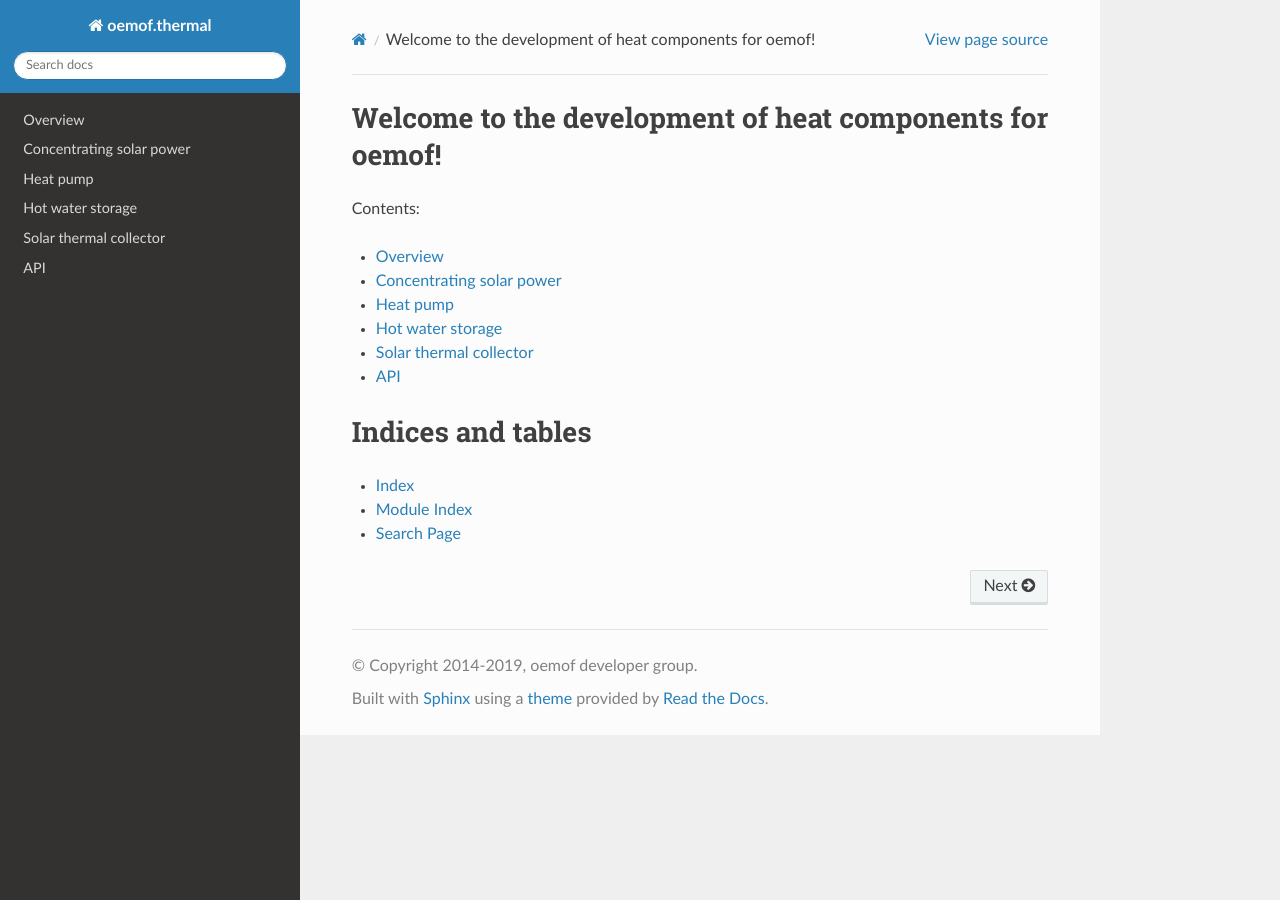
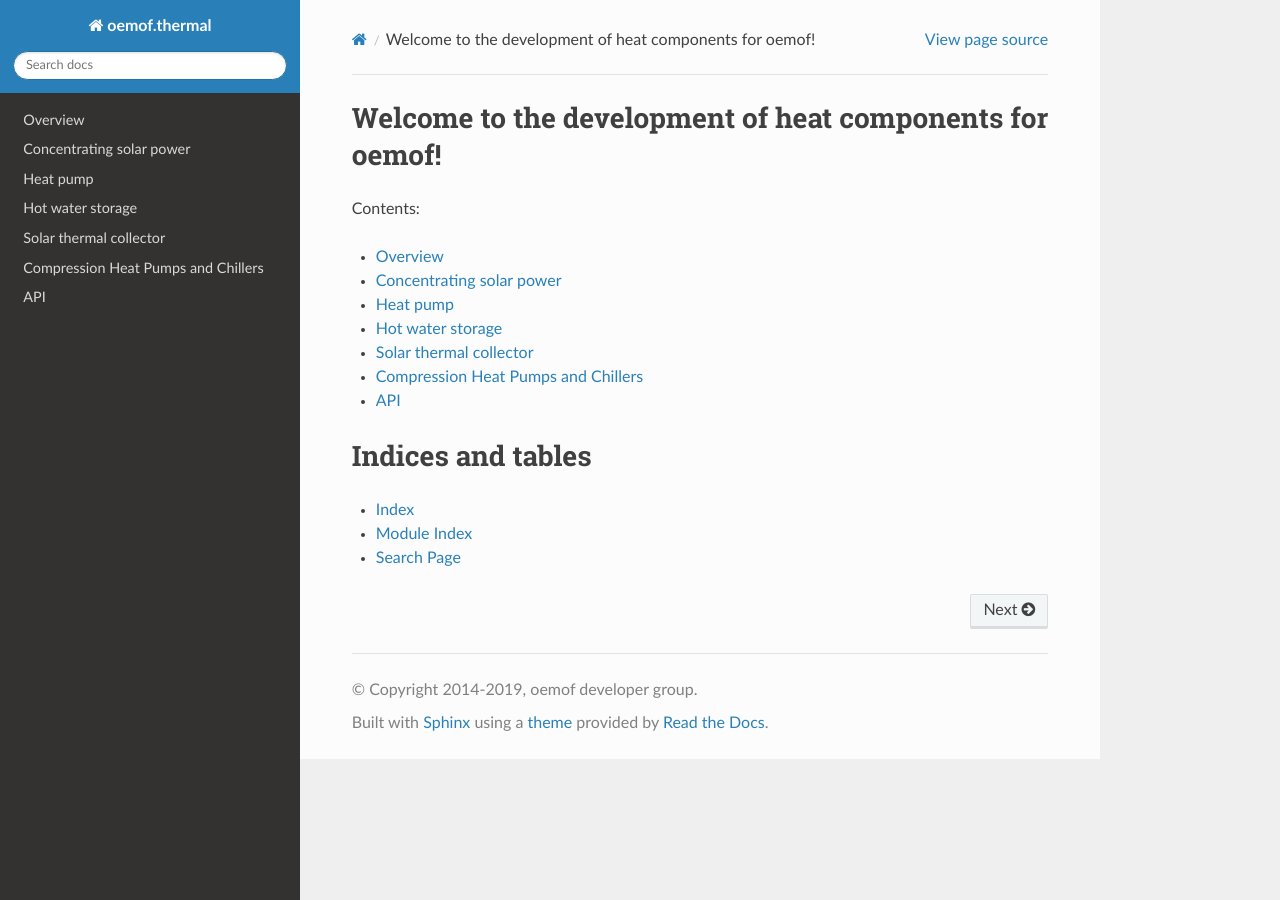
Before and after one commit to oemof/oemof-thermal, a Sphinx documentation site: the page built from docs/index.rst, in a window 1280 px wide. Built offline with Sphinx 7.4.7 and the Read the Docs theme 2.0.0, drawn with Linux system fonts in a browser that asks for light colours; formulas are drawn with MathJax 3.

Commit message:
Add section in docu

```diff
--- /dev/null
+++ b/docs/comp.rst
@@ -0,0 +1,22 @@
+.. _compression_heat_pumps_label:
+
+~~~~~~~~~~~~~~~~~~~~~~~~~~~~~~~~~~~
+Compression Heat Pumps and Chillers
+~~~~~~~~~~~~~~~~~~~~~~~~~~~~~~~~~~~
+
+Simple model/precalculations for compression heat pumps and chillers.
+
+------------
+Heat Pumps
+------------
+
+.. 	image:: _pics/cop_dependence_on_temp_difference.png
+   :width: 70 %
+   :alt: cop_dependence_on_temp_difference.png
+   :align: center
+
+------------
+Chillers
+------------
+
+Text.
--- a/docs/index.rst
+++ b/docs/index.rst
@@ -16,7 +16,9 @@
    heat_pump
    hot_water_storage
    solar_thermal_collector
+   comp
    api
+
 
 
 Indices and tables
```
